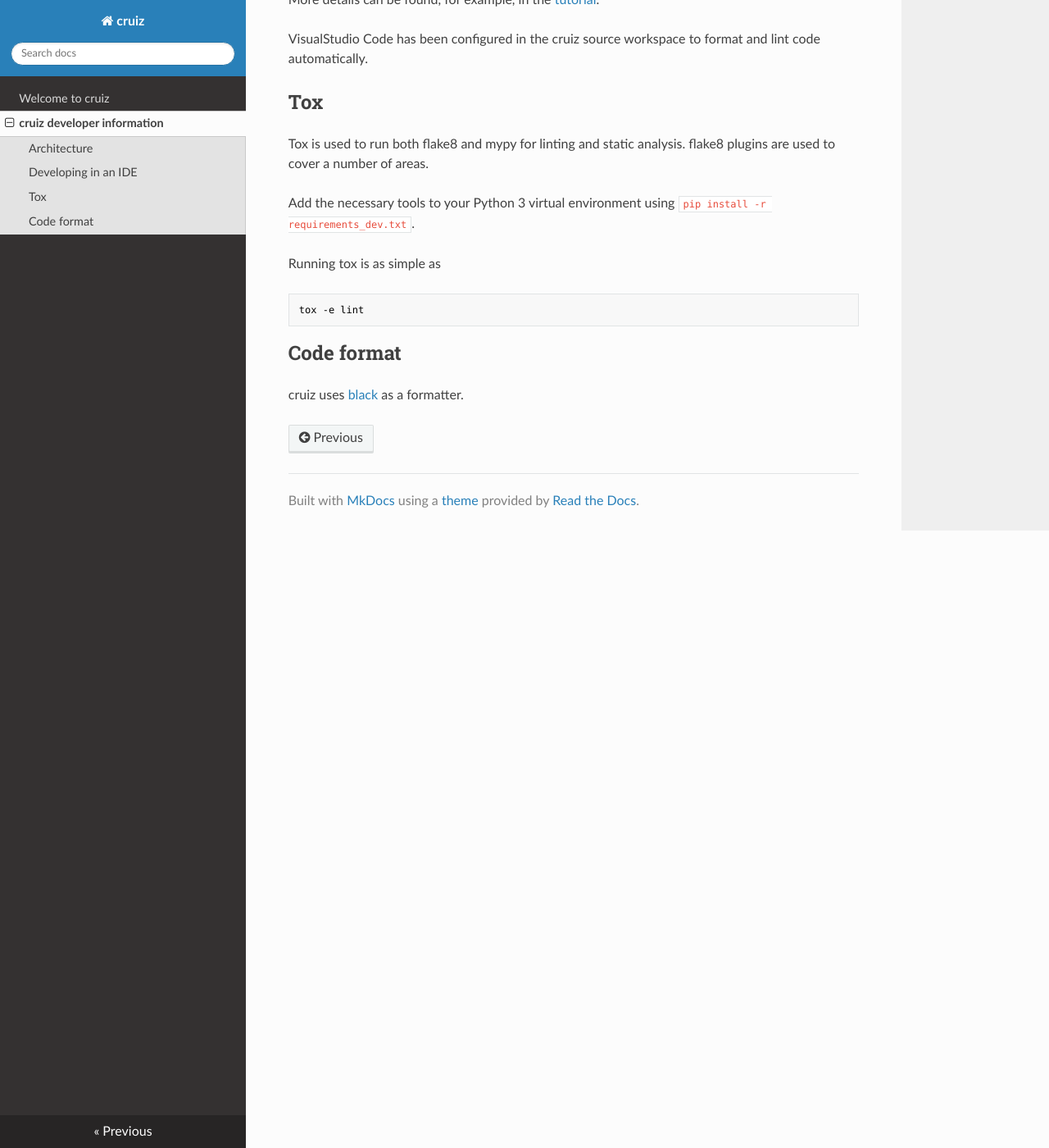
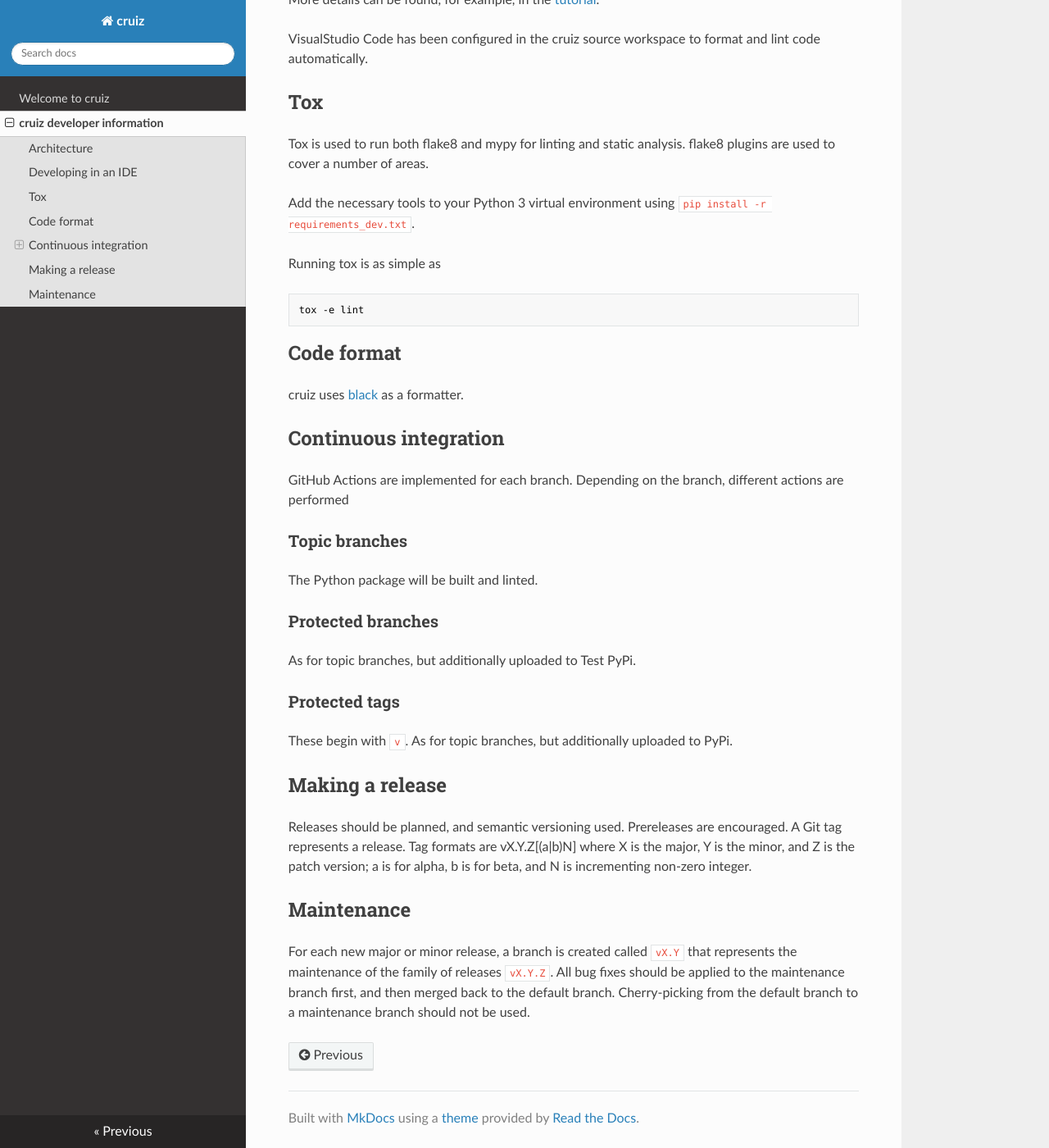
Before and after one commit to markfinal/cruiz-docs, an MkDocs documentation site: the page built from docs/developer.md, in a window 1280 px wide and 1400 px high, scrolled down 933 px. Shown: the whole window at 82% size. Built offline with MkDocs 1.6.1, drawn with Linux system fonts in a browser that asks for light colours; nearby versions of some CDN libraries.

Commit message:
Dev: Some additional notes on CI and releases

```diff
--- a/docs/developer.md
+++ b/docs/developer.md
@@ -36,3 +36,18 @@ tox -e lint
 
 ## Code format
 cruiz uses [black](https://pypi.org/project/black/) as a formatter.
+
+## Continuous integration
+GitHub Actions are implemented for each branch. Depending on the branch, different actions are performed
+### Topic branches
+The Python package will be built and linted.
+### Protected branches
+As for topic branches, but additionally uploaded to Test PyPi.
+### Protected tags
+These begin with `v`. As for topic branches, but additionally uploaded to PyPi.
+
+## Making a release
+Releases should be planned, and semantic versioning used. Prereleases are encouraged. A Git tag represents a release. Tag formats are vX.Y.Z[(a|b)N] where X is the major, Y is the minor, and Z is the patch version; a is for alpha, b is for beta, and N is incrementing non-zero integer.
+
+## Maintenance
+For each new major or minor release, a branch is created called `vX.Y` that represents the maintenance of the family of releases `vX.Y.Z`. All bug fixes should be applied to the maintenance branch first, and then merged back to the default branch. Cherry-picking from the default branch to a maintenance branch should not be used.
```
